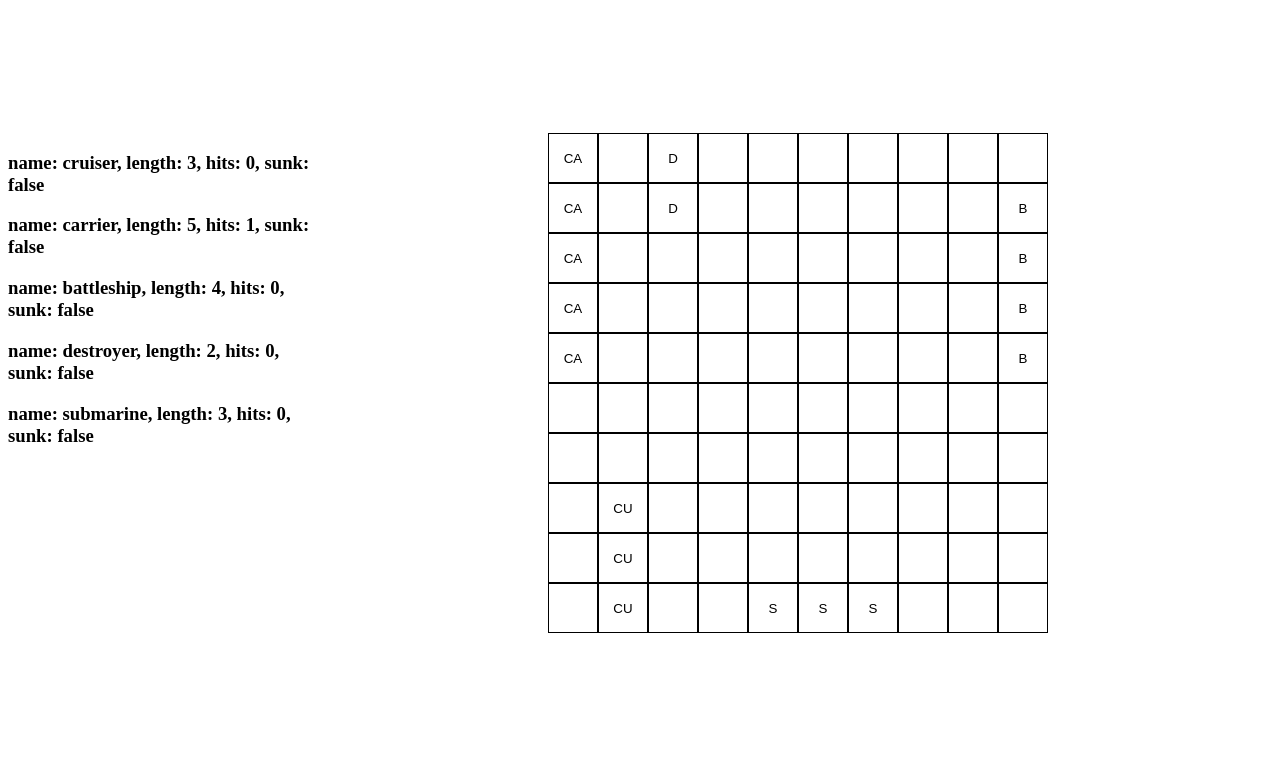
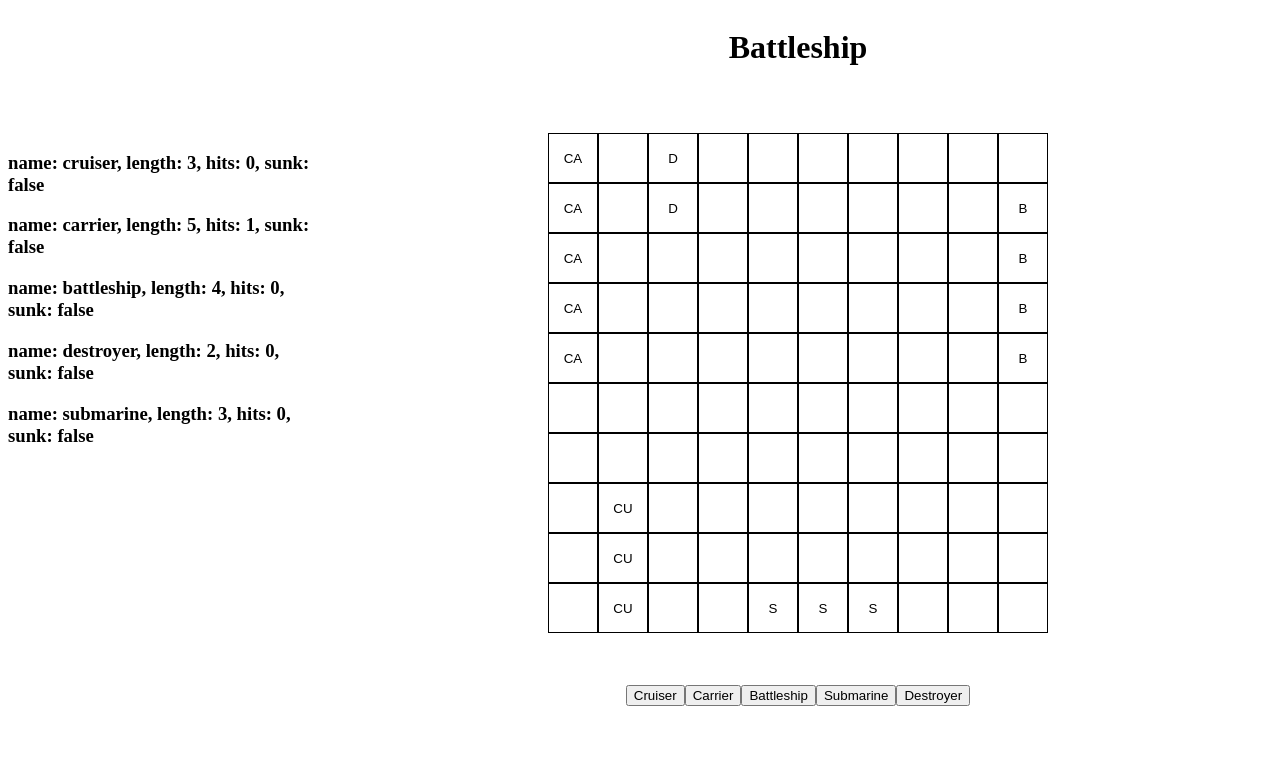
Before and after one commit to AlexBuly/project-battleship, a website with bundled scripts: page index.html in a window 1280 px wide. Built offline with nearby package versions, Linux system fonts and the light colour scheme.

Commit message:
Add buttons for each ship

```diff
--- a/index.html
+++ b/index.html
@@ -9,6 +9,7 @@
   </head>
   <body>
     <div class="container">
+      <h1 class="title">Battleship</h1>
       <div class="ship-infos">
         <h3 class="cruiser-info"></h3>
         <h3 class="carrier-info"></h3>
@@ -16,6 +17,13 @@
         <h3 class="destroyer-info"></h3>
         <h3 class="submarine-info"></h3>
       </div>
+      <div class="shipBtns">
+        <button>Cruiser</button>
+        <button>Carrier</button>
+        <button>Battleship</button>
+        <button>Submarine</button>
+        <button>Destroyer</button>
+      </div>
       <div class="board"></div>
     </div>
   </body>
--- a/style.css
+++ b/style.css
@@ -1,12 +1,30 @@
 * {
     box-sizing: border-box;
+}
+
+button {
+    cursor: pointer;
 }
 
 
 .container {
     display: grid;
     grid-template-columns: 1fr 3fr;
-    grid-template-rows: 1fr 4fr;
+    grid-template-rows: 1fr 4fr 1fr;
+    justify-content: center;
+}
+
+.title {
+    grid-column: 2;
+    justify-self: center;
+}
+
+.shipBtns {
+    grid-row: 3;
+    grid-column: 2;
+    display: flex;
+    align-items: center;
+    justify-content: center;
 }
 
 .board {
@@ -26,7 +44,6 @@
 
 .cell:hover {
     background-color: rgb(214, 210, 210);
-    cursor: pointer;
 }
 
 .ship-infos {
```
